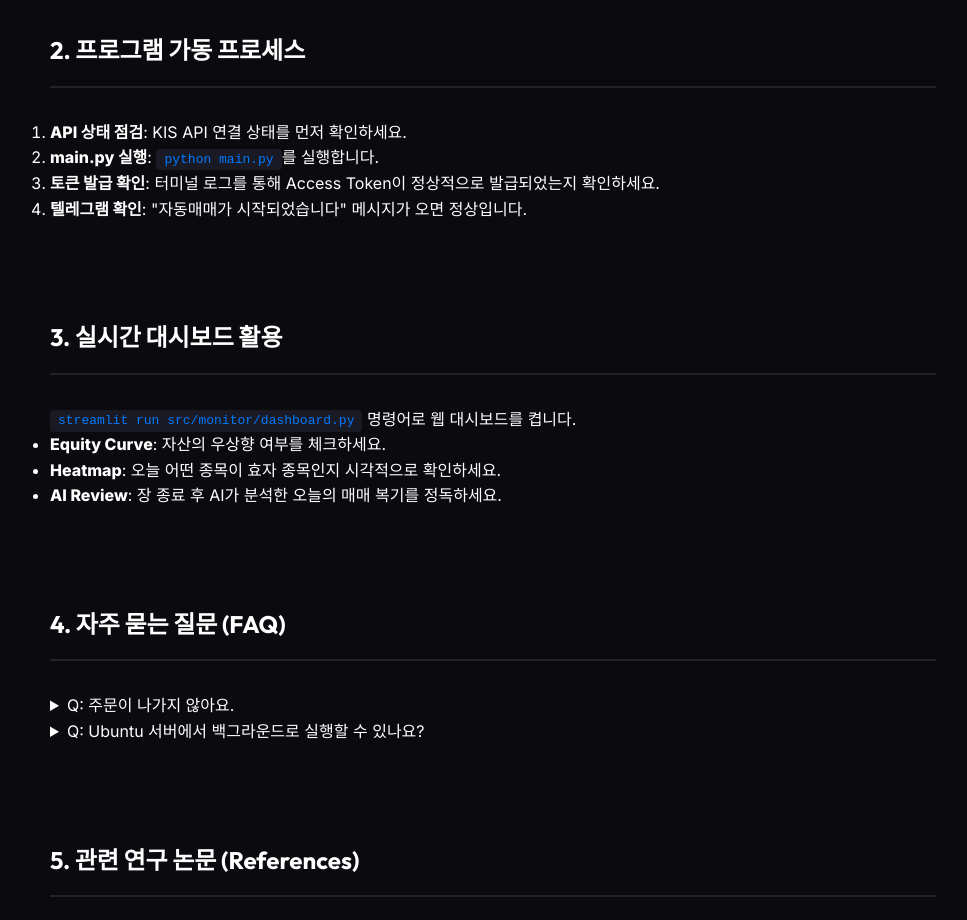
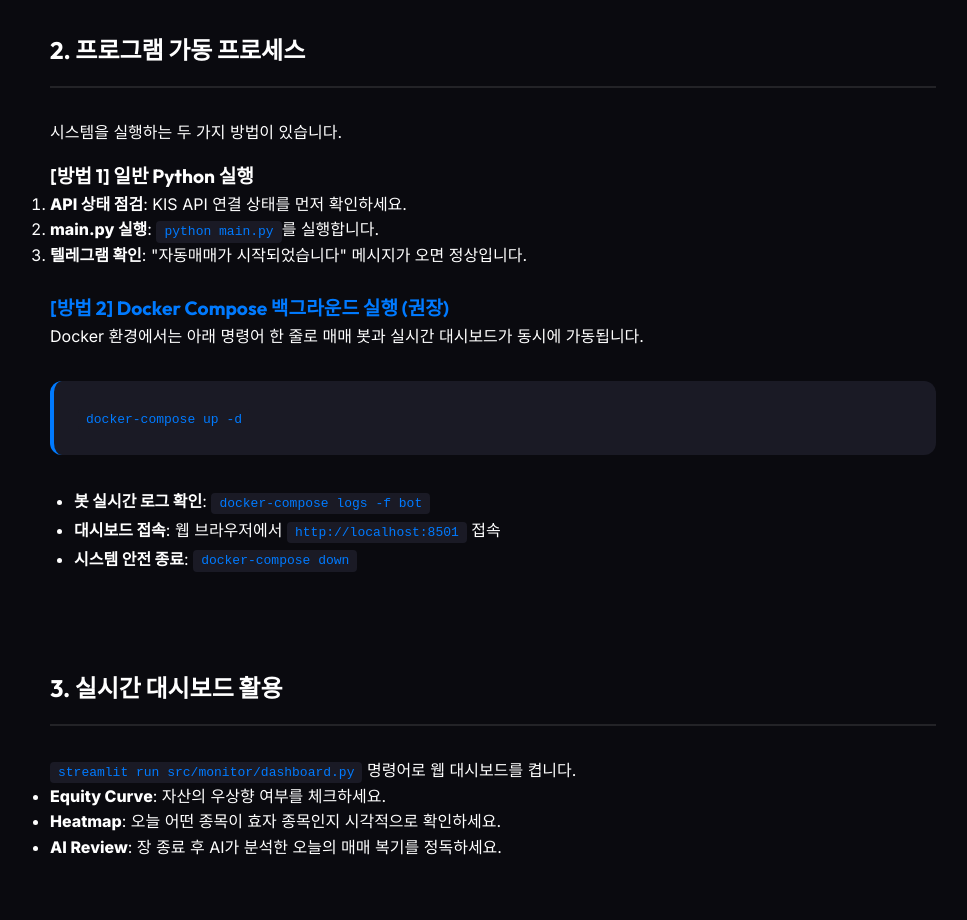
Before and after one commit to leemgs/stock-quant-trader, a plain HTML site: page docs/manual.html in a window 1280 px wide. Shown: the part 880-1800 px from the top of the page, without its empty margins (304-1271 px from the left). Drawn offline with Linux system fonts and the light colour scheme.

Commit message:
feat: add docker-compose support and update manuals

```diff
--- a/docs/manual.html
+++ b/docs/manual.html
@@ -54,12 +54,23 @@
 
                 <section id="running">
                     <h2>2. 프로그램 가동 프로세스</h2>
+                    <p>시스템을 실행하는 두 가지 방법이 있습니다.</p>
+
+                    <h3 style="margin-top: 1rem; font-size: 1.2rem;">[방법 1] 일반 Python 실행</h3>
                     <ol>
                         <li><strong>API 상태 점검</strong>: KIS API 연결 상태를 먼저 확인하세요.</li>
                         <li><strong>main.py 실행</strong>: <code>python main.py</code>를 실행합니다.</li>
-                        <li><strong>토큰 발급 확인</strong>: 터미널 로그를 통해 Access Token이 정상적으로 발급되었는지 확인하세요.</li>
                         <li><strong>텔레그램 확인</strong>: "자동매매가 시작되었습니다" 메시지가 오면 정상입니다.</li>
                     </ol>
+
+                    <h3 style="margin-top: 1.5rem; font-size: 1.2rem; color: var(--primary-color);">[방법 2] Docker Compose 백그라운드 실행 (권장)</h3>
+                    <p>Docker 환경에서는 아래 명령어 한 줄로 매매 봇과 실시간 대시보드가 동시에 가동됩니다.</p>
+                    <div class="code-box"><code>docker-compose up -d</code></div>
+                    <ul style="margin-top: 0.5rem; margin-left: 1.5rem; line-height: 1.8;">
+                        <li><strong>봇 실시간 로그 확인</strong>: <code>docker-compose logs -f bot</code></li>
+                        <li><strong>대시보드 접속</strong>: 웹 브라우저에서 <code>http://localhost:8501</code> 접속</li>
+                        <li><strong>시스템 안전 종료</strong>: <code>docker-compose down</code></li>
+                    </ul>
                 </section>
 
                 <section id="dashboard">
```
Also changed, not shown: 3 other files.
